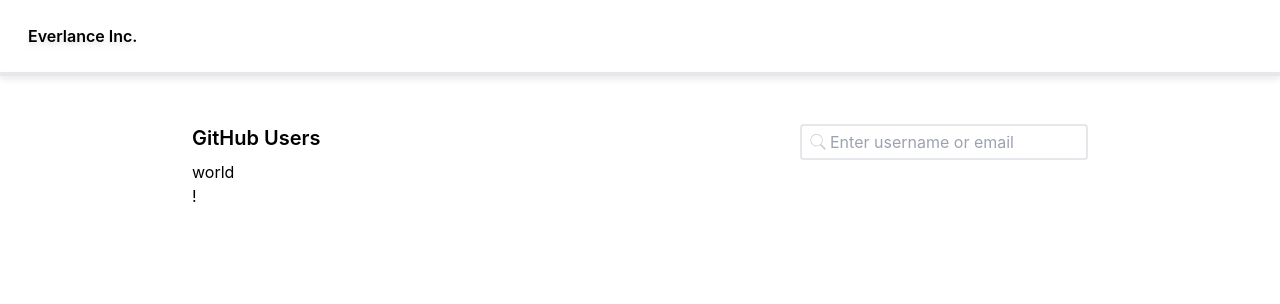
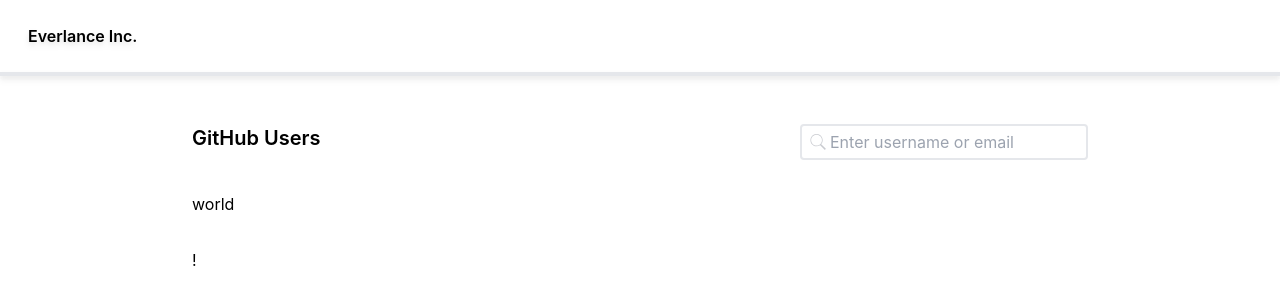
Before and after one commit to gibranestrada/everlance, a React (Create React App) app: page / in a window 1280 px wide. Shown: the top 304 px of the page. Built offline with nearby package versions, Linux system fonts and the light colour scheme.

Commit message:
Added user fetch

```diff
--- a/package.json
+++ b/package.json
@@ -3,6 +3,7 @@
   "version": "0.1.0",
   "private": true,
   "dependencies": {
+    "@tanstack/react-query": "^4.28.0",
     "@testing-library/jest-dom": "^5.16.5",
     "@testing-library/react": "^13.4.0",
     "@testing-library/user-event": "^13.5.0",
--- a/src/App.js
+++ b/src/App.js
@@ -1,18 +1,22 @@
 import "./App.css";
-import UserSearch from "./components/UserSearch";
+import { QueryClient, QueryClientProvider } from "@tanstack/react-query";
+import SearchUser from "./components/SearchUser";
+
+// Create a client
+const queryClient = new QueryClient();
 
 const App = () => {
   return (
-    <div className="App">
-      <header className="App-nav drop-shadow-md border-b-4">
-        <nav className="p-6 pl-7 font-semibold">Everlance Inc.</nav>
-      </header>
-      <div className="grid justify-center p-3 pt-12">
-        <UserSearch />
-        <section className="w-128">world</section>
-        <section className="w-128">!</section>
+    <QueryClientProvider client={queryClient}>
+      <div className="App">
+        <header className="App-nav drop-shadow-md border-b-4">
+          <nav className="p-6 pl-7 font-semibold">Everlance Inc.</nav>
+        </header>
+        <div className="grid justify-center p-3 pt-12 gap-8">
+          <SearchUser />
+        </div>
       </div>
-    </div>
+    </QueryClientProvider>
   );
 };
 
--- /dev/null
+++ b/src/components/SearchUser.jsx
@@ -0,0 +1,61 @@
+import { useState } from "react";
+import SearchIcon from "../assets/search-icon.svg";
+import { useQuery } from "@tanstack/react-query";
+
+const SearchUser = () => {
+  const [user, setUser] = useState("");
+  const [perPage, setPerPage] = useState(12);
+  const [enableFetch, setEnableFetch] = useState(false);
+
+  const handleSearchChange = (e) => {
+    setUser(e.target.value);
+    setPerPage(false);
+  };
+
+  const handleFormSubmit = (e) => {
+    e.preventDefault();
+    setEnableFetch(true);
+  };
+
+  const { isLoading, isError, data, error, isFetching } = useQuery({
+    queryKey: ["repoData", user, perPage, enableFetch],
+    queryFn: () =>
+      fetch(
+        `https://api.github.com/search/users?q=${user}&page=1&per_page=${perPage}`
+      ).then((res) => res.json()),
+    enabled: !!user && !!enableFetch,
+  });
+
+  if (isError) return <span>Error: {error.message}</span>;
+
+  return (
+    <>
+      <section className="w-128 flex justify-between">
+        <p className="font-semibold text-xl">GitHub Users</p>
+        <div className="flex flex-row">
+          <img
+            className="search-icon"
+            src={SearchIcon}
+            width="18"
+            alt="Search icon"
+          />
+          <form onSubmit={handleFormSubmit}>
+            <input
+              className="border-2 rounded p-1 pl-7 w-72"
+              type="search"
+              placeholder="Enter username or email"
+              onChange={handleSearchChange}
+            />
+          </form>
+        </div>
+      </section>
+      {isLoading && isFetching ? (
+        <span>"Loading..."</span>
+      ) : (
+        <section className="w-128">world</section>
+      )}
+      <section className="w-128">!</section>
+    </>
+  );
+};
+export default SearchUser;
--- a/src/components/UserSearch.jsx
+++ /dev/null
@@ -1,28 +0,0 @@
-import SearchIcon from "../assets/search-icon.svg";
-
-const UserSearch = () => {
-  const handleFormSubmit = (e) => {
-    e.preventDefault();
-  };
-  return (
-    <section className="w-128 flex justify-between">
-      <p className="font-semibold text-xl">GitHub Users</p>
-      <div className="flex flex-row">
-        <img
-          className="search-icon"
-          src={SearchIcon}
-          width="18"
-          alt="Search icon"
-        />
-        <form onSubmit={handleFormSubmit}>
-          <input
-            className="border-2 rounded p-1 pl-7 w-72"
-            type="search"
-            placeholder="Enter username or email"
-          />
-        </form>
-      </div>
-    </section>
-  );
-};
-export default UserSearch;
```
Also changed, not shown: 1 other file (tests, documents, lock files or other folders).
